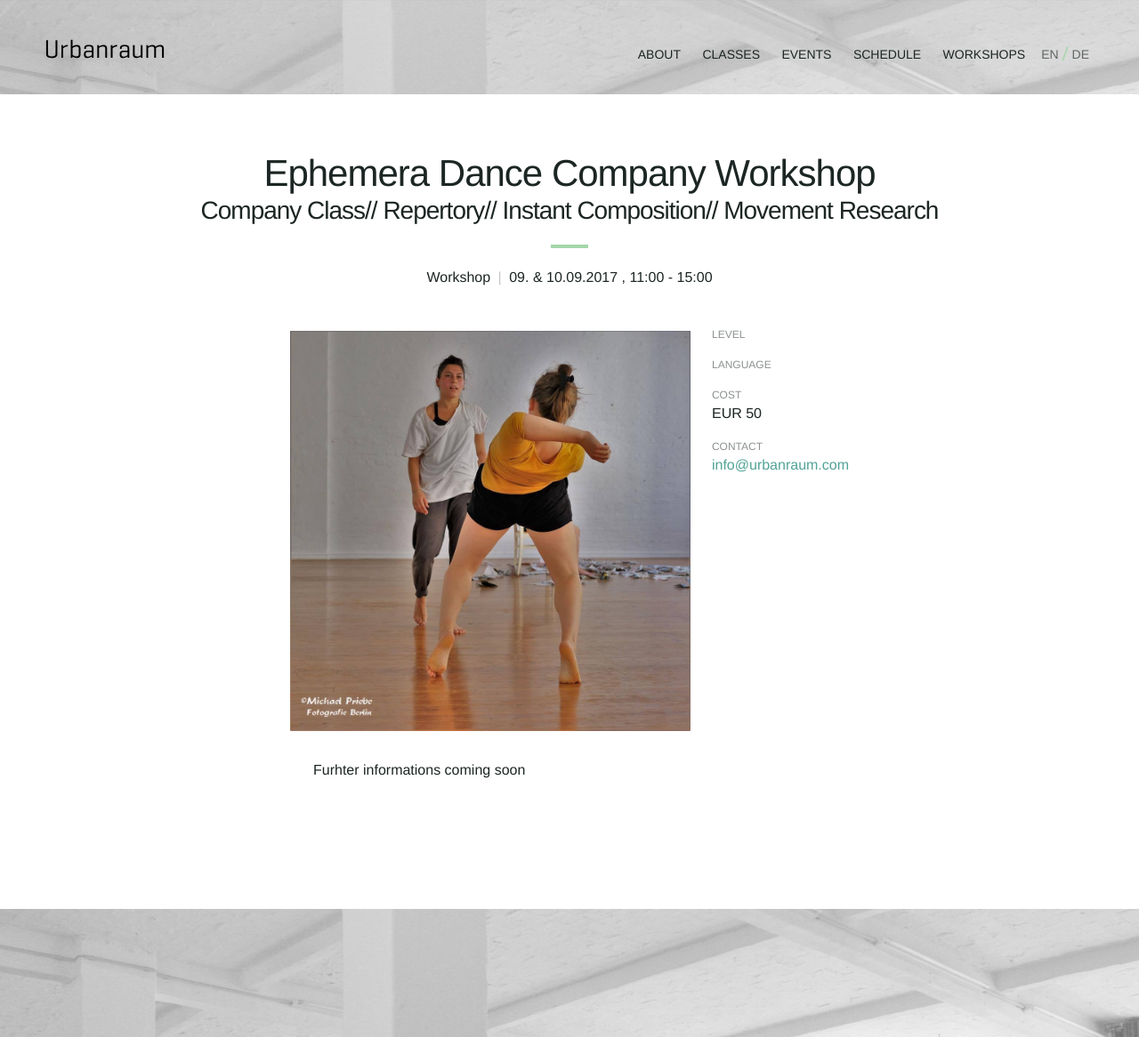
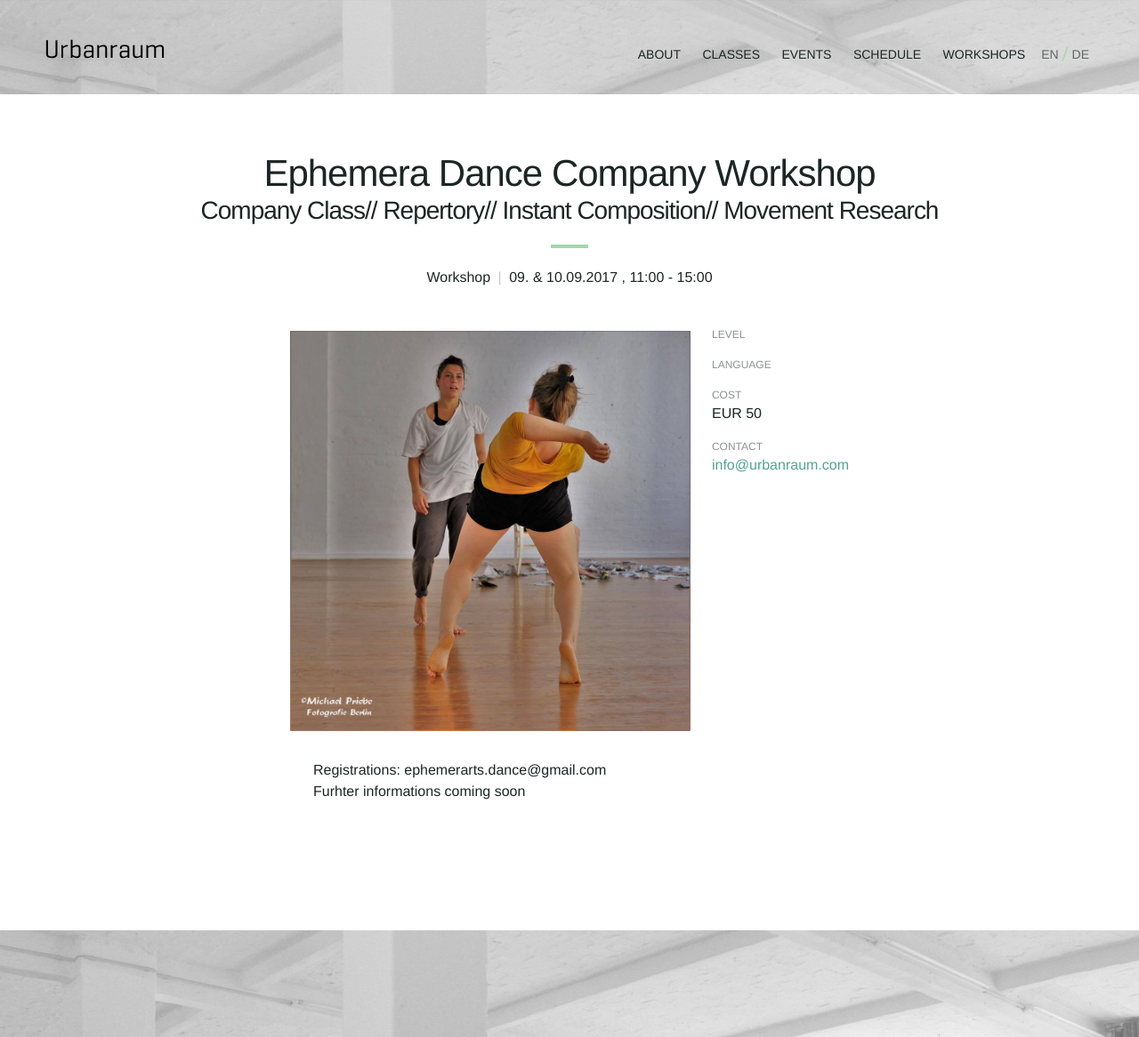
Before and after one commit to Kriesse/urbanraum, a Jekyll site: the page built from _workshops/ephemera-dance-company.md, in a window 1280 px wide. Shown: the whole page at 89% size. Built offline with Jekyll 4.4.1, drawn with Linux system fonts in a browser that asks for light colours; nearby versions of some CDN libraries.

Commit message:
Update ephemera-dance-company.md

```diff
--- a/_workshops/ephemera-dance-company.md
+++ b/_workshops/ephemera-dance-company.md
@@ -33,8 +33,10 @@ price_de: |
 
 
 description_en: |
+  Registrations: ephemerarts.dance@gmail.com
   Furhter informations coming soon
 
 description_de: |
+  Anmeldung über: ephemerarts.dance@gmail.com
   Weitere Infos in Kürze
 ---
```
